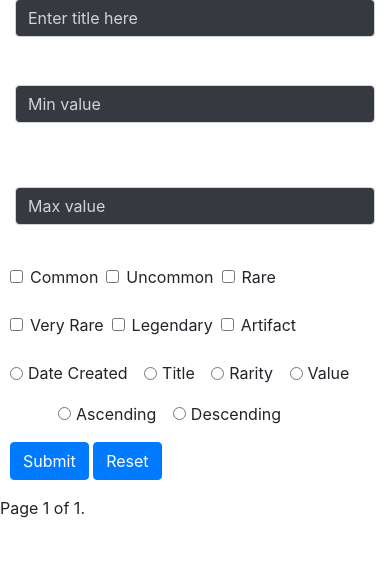
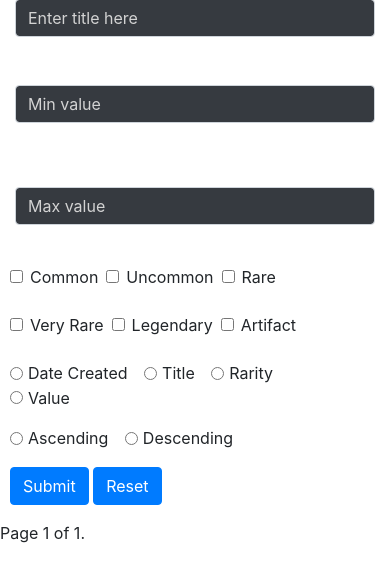
Before and after one commit to Srdjan667/rpg-tome, a Django app: page /items/ in a window 390 px wide. Shown: the part 81-663 px from the top of the page. Run offline with Django 4.2, Linux system fonts and the light colour scheme; the visitor is signed in with stand-in values (Sample User, id 1); data that the repository does not hold is empty; some libraries are stand-ins or nearby versions.

Commit message:
fix: sort direction indentation error on mobile

```diff
--- a/library/templates/library/item_list.html
+++ b/library/templates/library/item_list.html
@@ -25,7 +25,7 @@
       {% endfor %}
     </div>
     <div class="form-row">
-      <div class="form-group">
+      <div class="form-group pr-5">
       {% for k, v in sorting_dict.items %}
         <div class="form-check form-check-inline">
           <input class="form-check-input" type="radio" name="order" id="{{ k }}" value="{{ k }}" {% if v %}checked{% endif %} />
@@ -33,7 +33,7 @@
         </div>
       {% endfor %}
       </div>
-      <div class="form-group pl-5">
+      <div class="form-group">
         {% for k,v in sort_direction.items %}
         <div class="form-check form-check-inline">
           <input class="form-check-input" type="radio" name="direction" id="{{ k }}" value="{{ k }}" {% if v %}checked{% endif %} />
```
